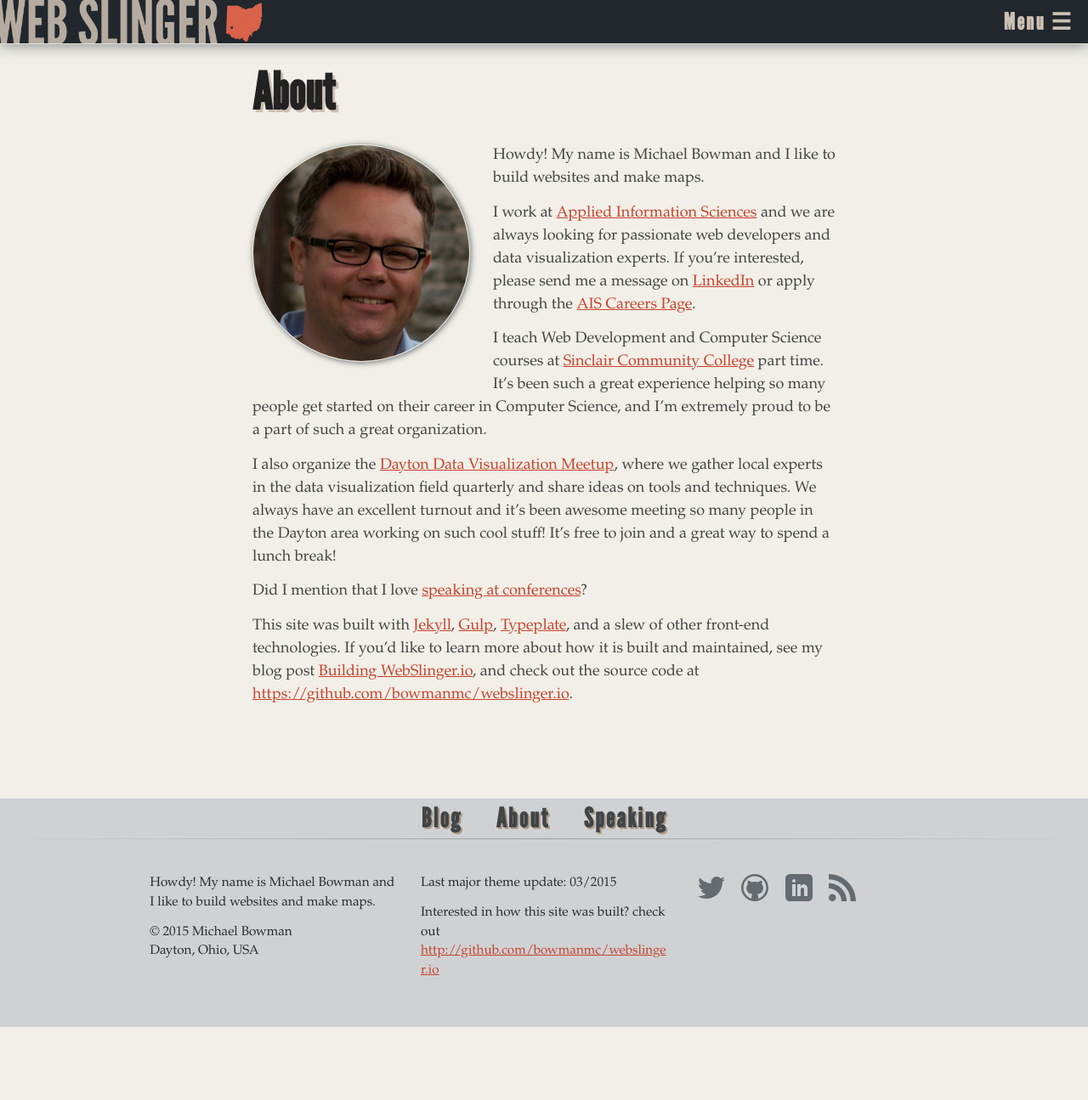
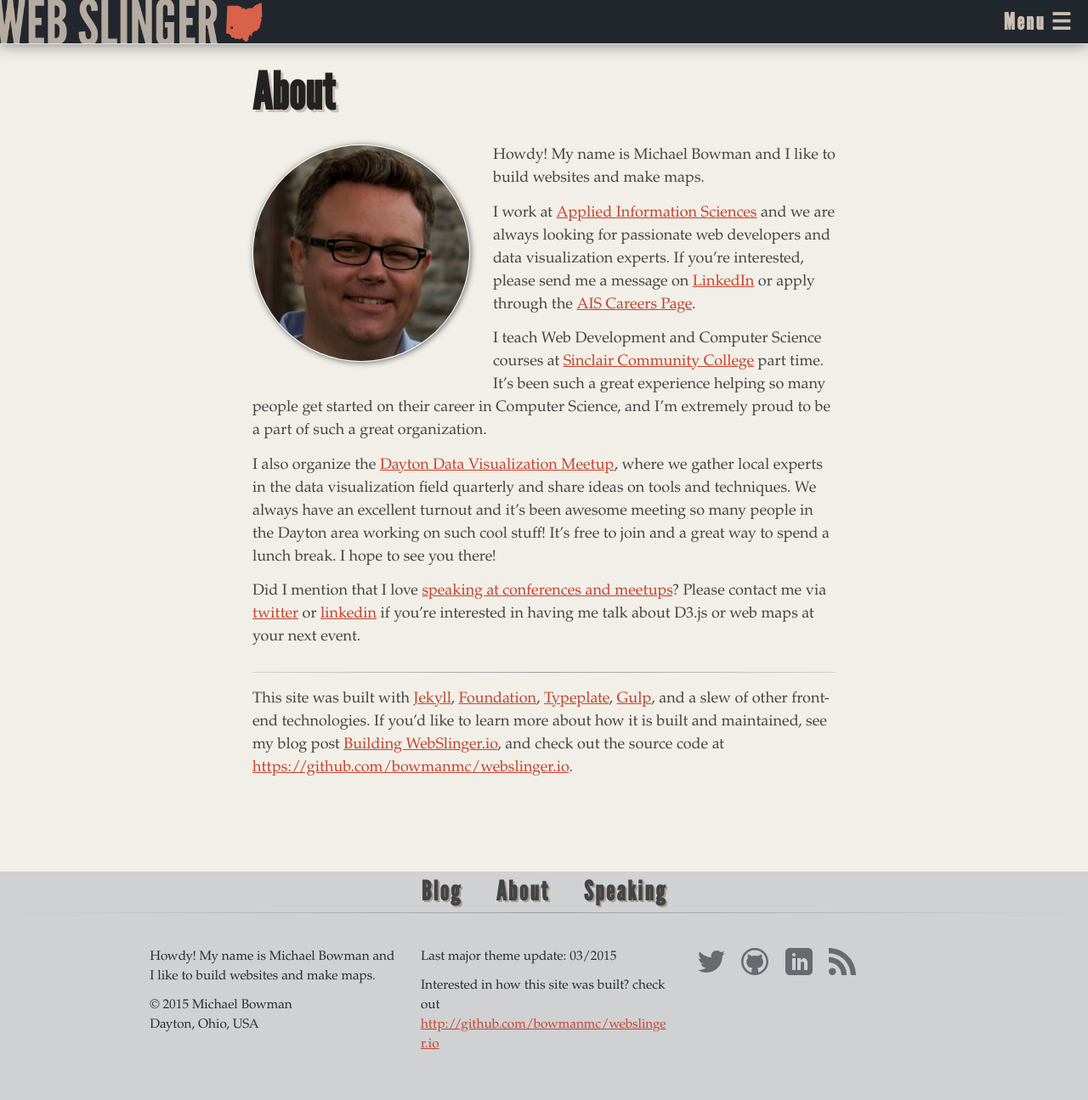
Before and after one commit to bowmanmc/webslinger.io, a Jekyll site: the page built from app/about.md, in a window 1280 px wide. Shown: the whole page at 85% size. Built offline with Jekyll 4.4.1, drawn with Linux system fonts in a browser that asks for light colours; nearby versions of some CDN libraries; library files that are not in the unit come from our copies; before the commit the page ends 1209 px from its top, so only the background shows below that.

Commit message:
Working on the about page

```diff
--- a/app/about.md
+++ b/app/about.md
@@ -28,15 +28,21 @@
 share ideas on tools and techniques. We always have an excellent turnout
 and it's been awesome meeting so many people in the Dayton area working
 on such cool stuff! It's free to join and a great way to spend a lunch
-break!
+break. I hope to see you there!
 
 Did I mention that I love
-[speaking at conferences](/speaking)?
+[speaking at conferences and meetups](/speaking)? Please contact me via
+[twitter](https://twitter.com/webslingerm) or
+[linkedin](https://www.linkedin.com/in/bowmanmc)
+if you're interested in having me talk about D3.js or web maps at your next event.
+
+<hr />
 
 This site was built with
 [Jekyll](http://jekyllrb.com),
+[Foundation](http://foundation.zurb.com/),
+[Typeplate](http://typeplate.com),
 [Gulp](http://gulpjs.com),
-[Typeplate](http://typeplate.com),
 and a slew of other front-end technologies. If you'd like to learn more about
 how it is built and maintained, see my blog post
 [Building WebSlinger.io](/),
--- a/app/styles/pages/_about.scss
+++ b/app/styles/pages/_about.scss
@@ -2,11 +2,11 @@
 $hs-size: 256px;
 
 .about-headshot {
-    border: 1px solid $light;
+    border: 1px solid lighten($light, 10%);
     border-radius: $hs-size / 2;
     box-shadow: 1px 1px 7px lighten($dark, 25%);
     float: left;
     height: 256px;
-    margin: 0 1.5em 1.5em 0;
+    margin: 0 1.5em 1.0em 0;
     width: 256px;
 }
```
Also changed, not shown: app/styles/base/_defaults.scss (+14 -0 lines), app/styles/components/_footer.scss (+0 -14 lines), app/styles/site.min.css.
